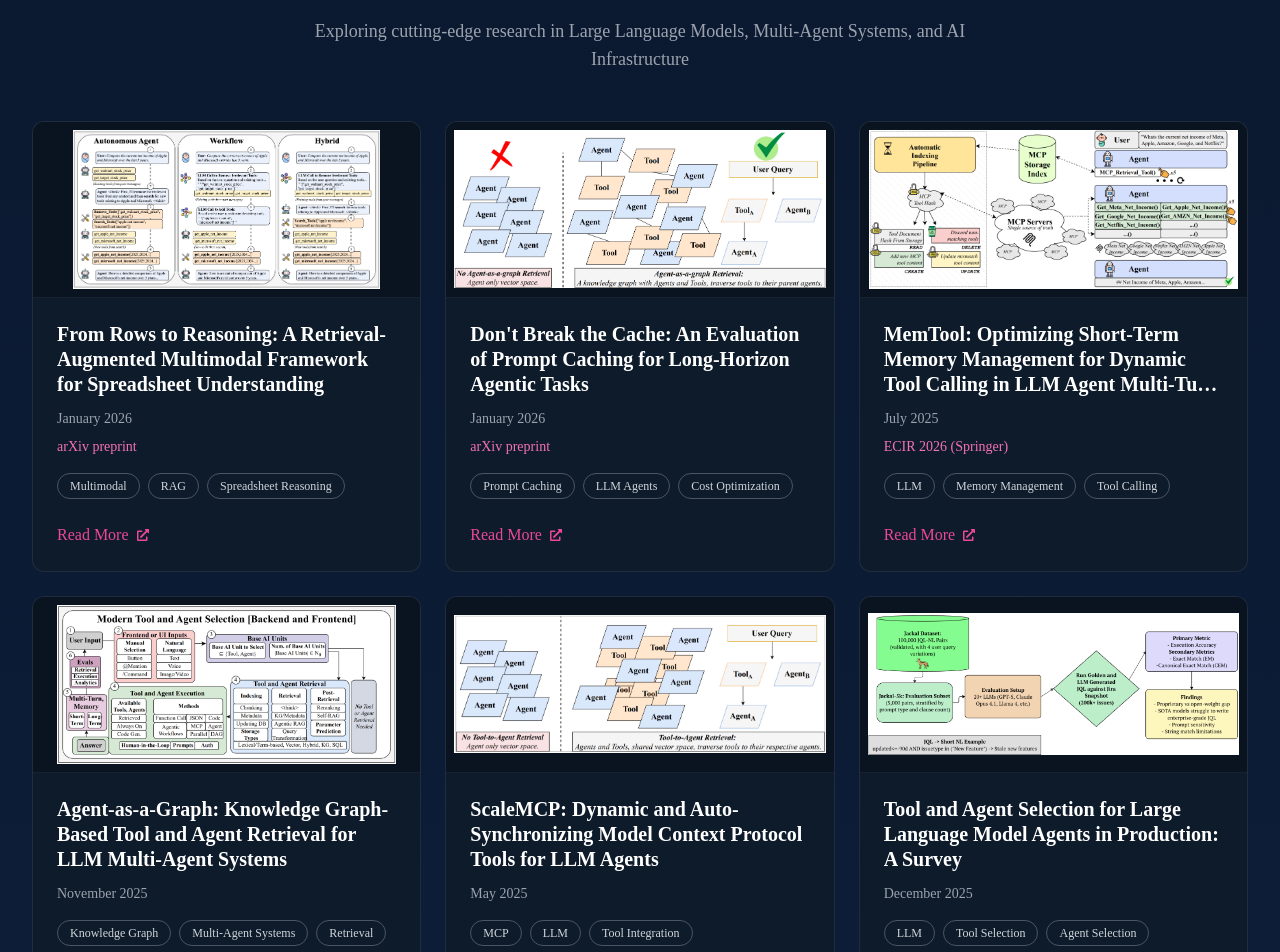
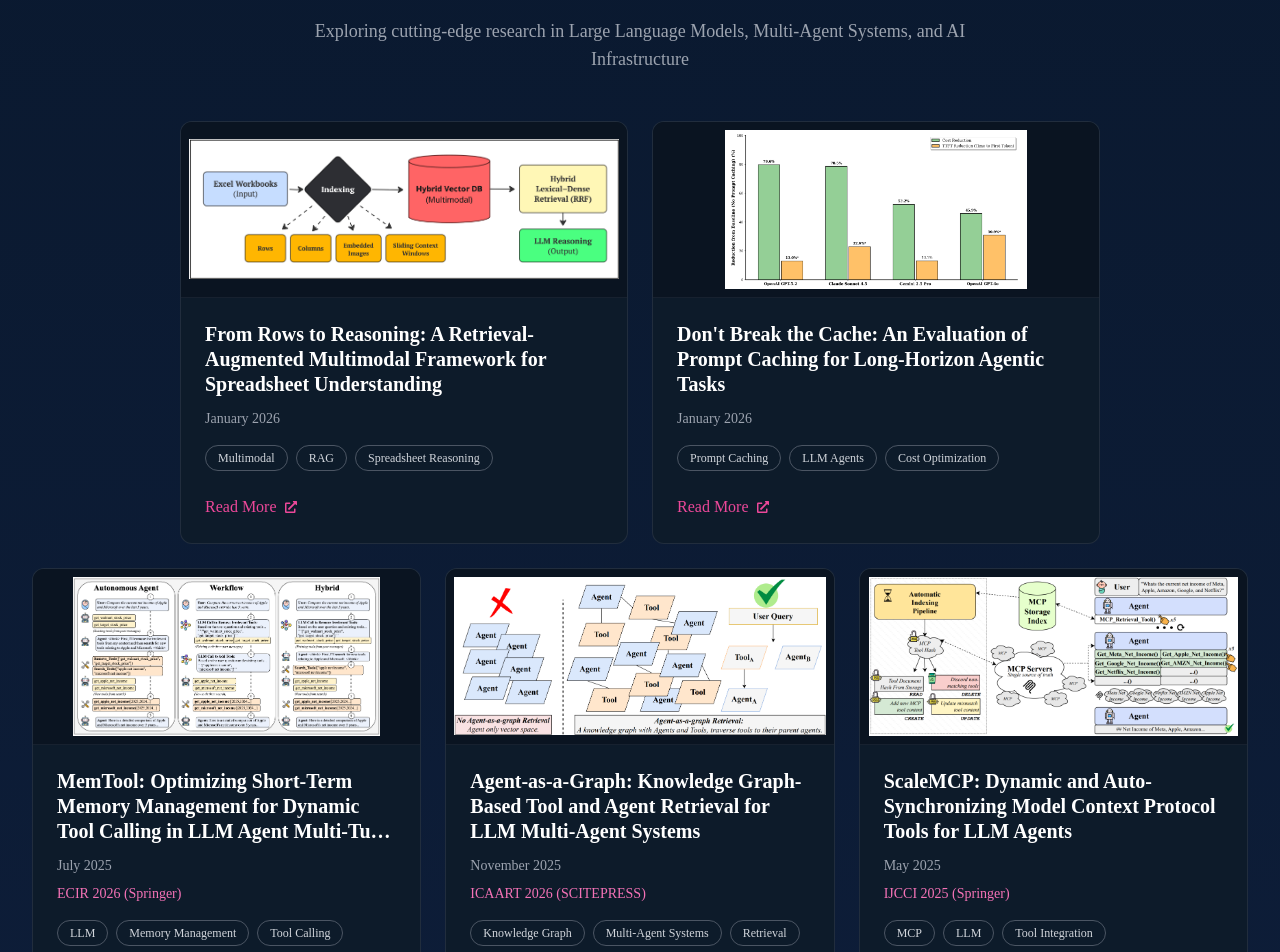
Before and after one commit to AnmolGulati6/page, a React (Create React App) app: page / in a window 1280 px wide. Shown: the part 1940-2892 px from the top of the page. Built offline with nearby package versions, Linux system fonts and the light colour scheme.

Commit message:
Update Work.jsx

```diff
--- a/src/components/Work.jsx
+++ b/src/components/Work.jsx
@@ -9,36 +9,27 @@ import scalemcp from '../research/scalemcp.png';
 import toolSurvey from '../research/tool survey.png';
 import toolToAgent from '../research/tool-to-agent.png';
 import jackal from '../research/jackal.png';
+import fromRowsToReasoning from "../research/from_rows_to_reasoning.png";
+import dontBreakTheCache from "../research/don't_break_the_cache.png";
 
 // Map paper IDs to their images
 const paperImages = {
-  1: memtool,
-  2: agentAsAGraph,
-  3: scalemcp,
-  4: toolSurvey,
-  5: toolToAgent,
-  6: jackal,
+  1: fromRowsToReasoning,
+  2: dontBreakTheCache,
+  3: memtool,
+  4: agentAsAGraph,
+  5: scalemcp,
+  6: toolSurvey,
+  7: jackal,
+  8: toolToAgent,
 };
 
-const Work = () => {
-  return (
-    <div name='work' className='w-full min-h-screen text-gray-300 bg-gradient-to-b from-[#0a192f] to-[#0f1f3d] py-20'>
-      <div className='max-w-[1400px] mx-auto px-4 sm:px-6 lg:px-8'>
-        <div className='pb-12 text-center'>
-          <p className='text-5xl font-bold text-gray-300 mb-4 border-b-4 border-pink-600 inline-block pb-2'>
-            Research Publications
-          </p>
-          <p className='text-lg text-gray-400 mt-6 max-w-2xl mx-auto'>
-            Exploring cutting-edge research in Large Language Models, Multi-Agent Systems, and AI Infrastructure
-          </p>
-        </div>
+// Papers with conference venues (show venue badge)
+const conferenceVenuePapers = [3, 4, 5];
 
-        {/* Research Papers Grid - 3 columns */}
-        <div className="grid grid-cols-1 md:grid-cols-2 lg:grid-cols-3 gap-6">
-          {researchPapers.map((paper) => (
+const PaperCard = ({ paper, isFeatured = false }) => (
   <div
-              key={paper.id}
-              className="group bg-[#0d1b2a] rounded-xl border border-gray-700/50 hover:border-gray-600 transition-all duration-300 flex flex-col overflow-hidden"
+    className={`group bg-[#0d1b2a] rounded-xl border border-gray-700/50 hover:border-gray-600 transition-all duration-300 flex flex-col overflow-hidden ${isFeatured ? 'max-w-md' : ''}`}
   >
     {/* Image Header Area */}
     <div className="h-44 bg-[#0a1421] flex items-center justify-center border-b border-gray-700/30 overflow-hidden">
@@ -61,13 +52,13 @@ const Work = () => {
         {paper.date}
       </p>
 
-                {/* Conference/Venue - only for first 3 */}
-                {paper.id <= 3 && (
+      {/* Conference/Venue - for conference papers */}
+      {conferenceVenuePapers.includes(paper.id) && (
         <p className="text-sm text-pink-400 font-medium mb-4">
           {paper.venue}
         </p>
       )}
-                {paper.id > 3 && <div className="mb-2"></div>}
+      {!conferenceVenuePapers.includes(paper.id) && <div className="mb-2"></div>}
 
       {/* Tags */}
       <div className="flex flex-wrap gap-2 mb-6">
@@ -96,6 +87,36 @@ const Work = () => {
       </a>
     </div>
   </div>
+);
+
+const Work = () => {
+  // Split papers: first 2 are featured, rest are in 3-column grid
+  const featuredPapers = researchPapers.slice(0, 2);
+  const remainingPapers = researchPapers.slice(2);
+
+  return (
+    <div name='work' className='w-full min-h-screen text-gray-300 bg-gradient-to-b from-[#0a192f] to-[#0f1f3d] py-20'>
+      <div className='max-w-[1400px] mx-auto px-4 sm:px-6 lg:px-8'>
+        <div className='pb-12 text-center'>
+          <p className='text-5xl font-bold text-gray-300 mb-4 border-b-4 border-pink-600 inline-block pb-2'>
+            Research Publications
+          </p>
+          <p className='text-lg text-gray-400 mt-6 max-w-2xl mx-auto'>
+            Exploring cutting-edge research in Large Language Models, Multi-Agent Systems, and AI Infrastructure
+          </p>
+        </div>
+
+        {/* Featured Papers Row - 2 papers centered */}
+        <div className="flex flex-col md:flex-row justify-center gap-6 mb-6">
+          {featuredPapers.map((paper) => (
+            <PaperCard key={paper.id} paper={paper} isFeatured={true} />
+          ))}
+        </div>
+
+        {/* Remaining Papers Grid - 3 columns */}
+        <div className="grid grid-cols-1 md:grid-cols-2 lg:grid-cols-3 gap-6">
+          {remainingPapers.map((paper) => (
+            <PaperCard key={paper.id} paper={paper} />
           ))}
         </div>
 
```
Lines whose indentation alone changed are shown as unchanged.
